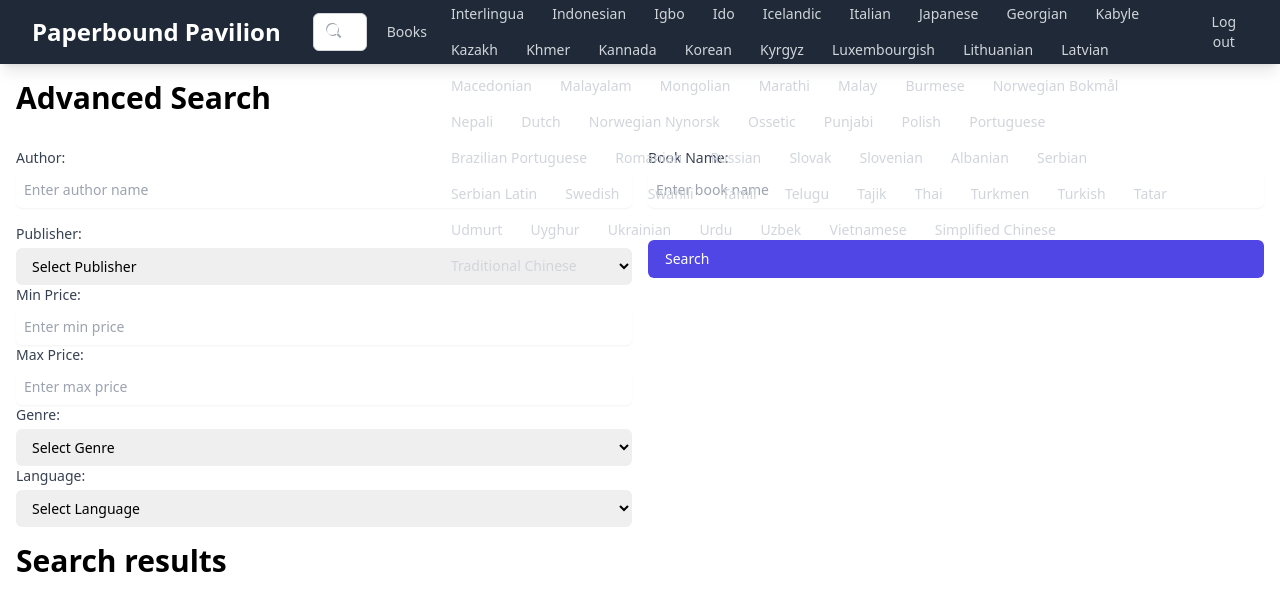
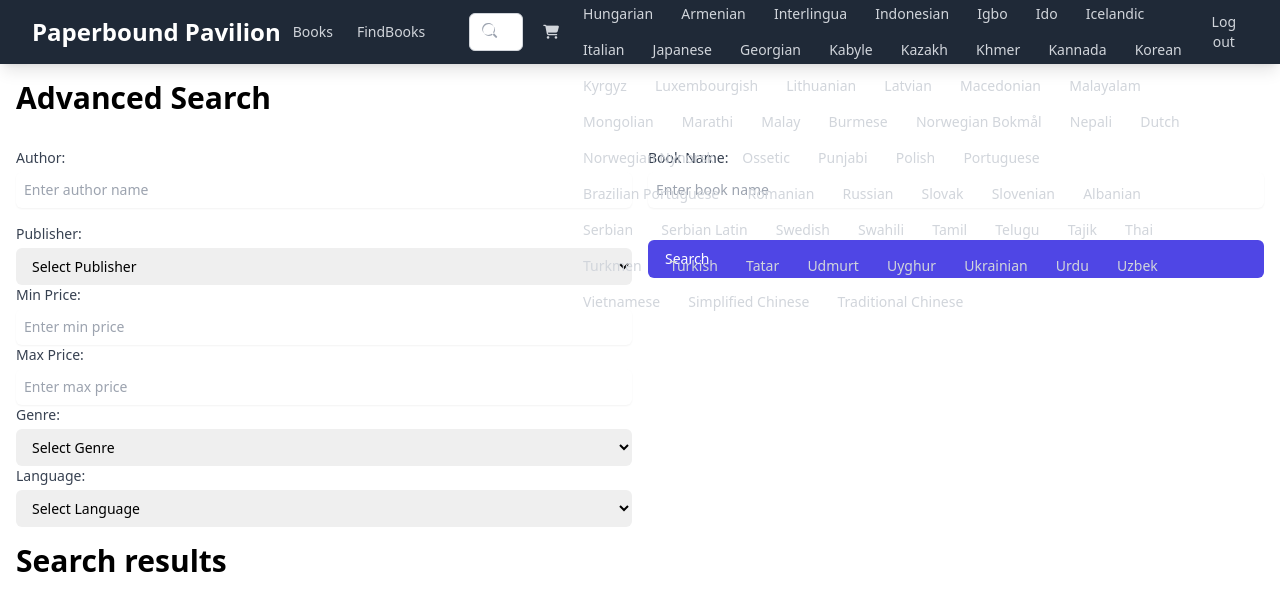
Before and after one commit to devyneX/paperbound-pavilion, a Django app: page /books/search/ in a window 1280 px wide. Shown: the top 611 px of the page. Run offline with Django 5.2, Linux system fonts and the light colour scheme; data that the repository does not hold is empty; style sheets or scripts are compiled from the project's sources; parts of the project's set-up code (start-up, migrations or seed data) failed here and were passed over; some libraries are stand-ins or nearby versions.

Commit message:
added nav links and fixed search box

```diff
--- a/src/books/views.py
+++ b/src/books/views.py
@@ -58,7 +58,7 @@ class BookSearch(CachedViewMixin, View):
         # Search by book name using full-text search
         book_name_query = request.GET.get('book_name')
         if book_name_query:
-            books = books.annotate(book_name_search=SearchVector('name'),
+            books = books.annotate(book_name_search=SearchVector('title'),
                                    ).filter(book_name_search=book_name_query)
 
         # Search by publisher name using full-text search
--- a/src/core/templates/base.html
+++ b/src/core/templates/base.html
@@ -10,6 +10,14 @@
         <div class="flex-shrink-0 flex items-center">
           <a href="/" class="text-white text-2xl font-bold">Paperbound Pavilion</a>
         </div>
+        <!-- Nav links -->
+        <div class="flex items-center">
+          <a href="{% url 'book-list' %}" class="text-gray-300 hover:bg-gray-700 hover:text-white px-3 py-2 rounded-md text-sm font-medium">{% trans "Books" %}</a>
+          {% if request.user.is_authenticated %}
+          <a href="{% url 'shopping:order-history' %}" class="text-gray-300 hover:bg-gray-700 hover:text-white px-3 py-2 rounded-md text-sm font-medium">{% trans "OrderHistory" %}</a>
+          {% endif %}
+          <a href="{% url 'book-search' %}" class="text-gray-300 hover:bg-gray-700 hover:text-white px-3 py-2 rounded-md text-sm font-medium">{% trans "FindBooks" %}</a>
+        </div>
         <!-- Search bar -->
         <div class="flex-1 flex justify-center px-2 lg:ml-6 lg:justify-end">
           <div class="max-w-lg w-full lg:max-w-xs">
@@ -21,17 +29,18 @@
                   <path fill-rule="evenodd" d="M15.854 14.146a1 1 0 0 1-1.415 1.415l-3.792-3.792a6 6 0 1 1 1.415-1.415l3.792 3.792zM14 8a6 6 0 1 0-12 0 6 6 0 0 0 12 0z" clip-rule="evenodd" />
                 </svg>
               </div>
-              <input id="search" name="search" class="block w-full pl-10 pr-3 py-2 border border-gray-300 rounded-md leading-5 bg-white placeholder-gray-500 focus:outline-none focus:placeholder-gray-400 focus:border-blue-300 focus:ring focus:ring-blue-200 focus:ring-opacity-50 sm:text-sm" placeholder="Search" type="search">
+              <form method="GET" action='{% url "book-search" %}'>
+                <input id="search" name="book_name" class="block w-full pl-10 pr-3 py-2 border border-gray-300 rounded-md leading-5 bg-white placeholder-gray-500 focus:outline-none focus:placeholder-gray-400 focus:border-blue-300 focus:ring focus:ring-blue-200 focus:ring-opacity-50 sm:text-sm" placeholder="Search" type="search">
+              </form>
             </div>
           </div>
         </div>
-        <!-- Books link -->
+
+        <!-- Nav links -->
         <div class="flex items-center">
-          <a href="{% url 'book-list' %}" class="text-gray-300 hover:bg-gray-700 hover:text-white px-3 py-2 rounded-md text-sm font-medium">{% trans "Books" %}</a>
+          <a href="{% url 'shopping:cart-detail' %}" class="text-gray-300 hover:bg-gray-700 hover:text-white px-3 py-2 rounded-md text-sm font-medium"><i class="fa-solid fa-cart-shopping"></i></a>
+          {% comment %} <a href="{% url 'book-search' %}" class="text-gray-300 hover:bg-gray-700 hover:text-white px-3 py-2 rounded-md text-sm font-medium">{% trans "FindBooks" %}</a> {% endcomment %}
         </div>
-
-
-
 
         <!-- LANGS -->
         {% get_current_language as CURRENT_LANGUAGE %}
```
Also changed, not shown: locale/bn/LC_MESSAGES/django.po, locale/en/LC_MESSAGES/django.po.
